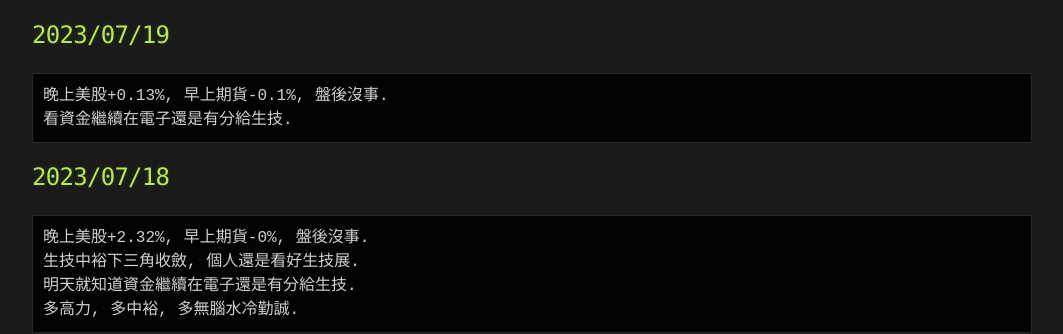
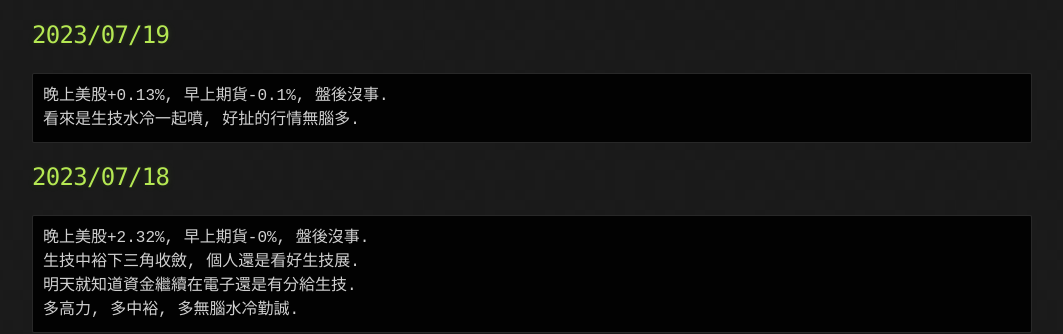
Before and after one commit to lepg5487/Stock_God, a Jekyll site: the page built from index.md, in a window 1280 px wide and 900 px high, scrolled down 460 px. Shown: the part 173-507 px from the top of the window, without its empty margins (108-1171 px from the left). Built offline with Jekyll 4.4.1, drawn with Linux system fonts in a browser that asks for light colours; our own code applies the rules of GitHub Pages for plain Markdown files.

Commit message:
Update index.md

````diff
--- a/index.md
+++ b/index.md
@@ -24,7 +24,7 @@ layout: testlayouts
 ## 2023/07/19
 ```
 晚上美股+0.13%, 早上期貨-0.1%, 盤後沒事.
-看資金繼續在電子還是有分給生技.
+看來是生技水冷一起噴, 好扯的行情無腦多.
 ```
 
 ## 2023/07/18
````
